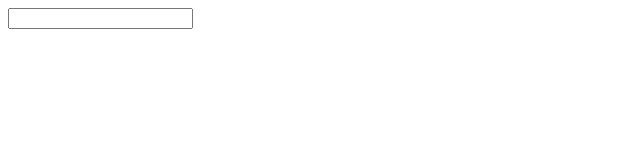
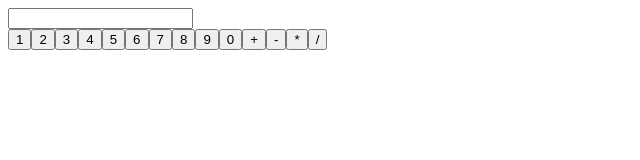
Before and after one commit to Rafiya1207/calculator, a plain HTML site: page index.html in a window 1280 px wide. Shown: the whole page, without its empty margins (0-640 px from the left). Drawn offline with Linux system fonts and the light colour scheme.

Commit message:
link script.js to index.html

```diff
--- a/index.html
+++ b/index.html
@@ -1,10 +1,12 @@
 <!DOCTYPE html>
 <html lang="en">
+
 <head>
 	<meta charset="UTF-8">
 	<meta name="viewport" content="width=device-width, initial-scale=1.0">
-	<title>Document</title>
+	<title>Calculator</title>
 </head>
+
 <body>
 	<div class="calculator">
 		<form method="post">
@@ -13,4 +15,6 @@
 		</form>
 	</div>
 </body>
+<script src="script.js"></script>
+
 </html>
```
